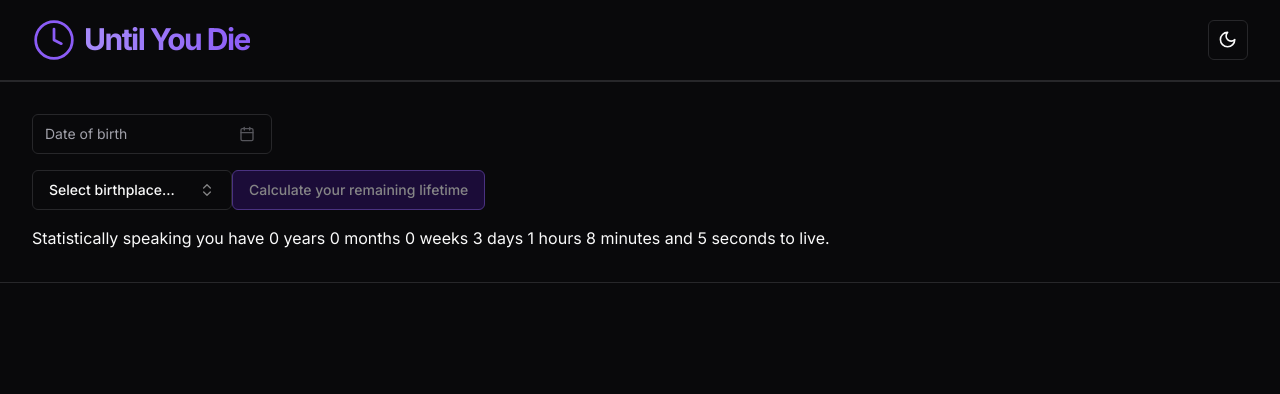
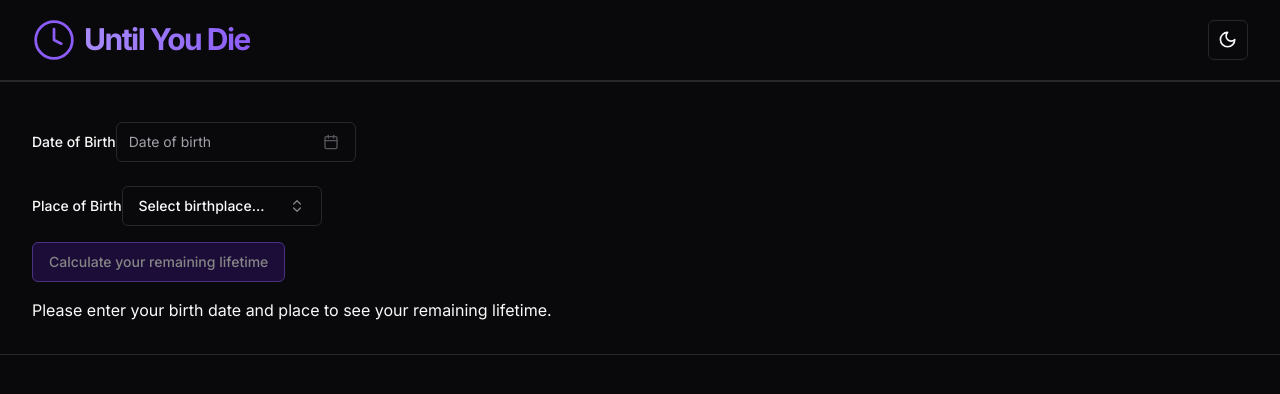
Before and after one commit to schufot/until-you-die, a Next.js app: page / in a window 1280 px wide. Shown: the top 394 px of the page. Built offline with nearby package versions, Linux system fonts and the light colour scheme.

Commit message:
add input fields

```diff
--- a/app/(page)/page.tsx
+++ b/app/(page)/page.tsx
@@ -9,7 +9,6 @@ import { UntilYouDieForm } from "../until-you-die-form";
 
 function page() {
   return (
-    <form>
     <div className="h-full bg-background">
       <div className="border-b bg-card">
         <div className="container flex flex-wrap items-center justify-between gap-6 py-8">
@@ -18,7 +17,6 @@ function page() {
         </div>
       </div>
     </div>
-    </form>
   );
 }
 
--- a/app/index.tsx
+++ b/app/index.tsx
@@ -1,21 +1,19 @@
-import { UntilYouDieForm } from "./until-you-die-form";
 import { z } from "zod";
-import {create} from "zustand";
+import { create } from "zustand";
+
+export const UntilYouDieSchema = z.object({
+  birthDate: z.date(),
+  birthPlace: z.enum(["Africa", "America", "Asia", "Europe", "Oceania"]),
+});
+
+export type UntilYouDieForm = z.infer<typeof UntilYouDieSchema>;
 
 type UntilYouDieStore = {
-    data: UntilYouDieForm;
-    setData: (data: UntilYouDieStore["data"]) => void;
+  data: UntilYouDieForm | null;
+  setData: (data: UntilYouDieForm) => void;
 };
 
 export const useUntilYouDieStore = create<UntilYouDieStore>((set) => ({
-    data:{
-
-    },
-    setData: (data) => set({data}),
+  data: null,
+  setData: (data) => set({ data }),
 }));
-
-export const UntilYouDieSchema = z.object({
-
-});
-
-export type UntilYouDieForm = z.infer<typeof UntilYouDieSchema>;
--- a/app/until-you-die-form.tsx
+++ b/app/until-you-die-form.tsx
@@ -1,37 +1,50 @@
 import { Combobox } from "@/components/Combobox";
+import { DatePicker } from "@/components/DatePicker";
 import Timer from "@/components/Timer";
 import { Button } from "@/components/ui/button";
-import { Calendar } from "@/components/ui/calendar";
-import { Form } from "@/components/ui/form";
+import { Form, FormField, FormItem, FormLabel } from "@/components/ui/form";
 import { cn } from "@/lib/utils";
 import { zodResolver } from "@hookform/resolvers/zod";
 import { useForm } from "react-hook-form";
 import { toast } from "sonner";
-import { UntilYouDieSchema, type UntilYouDieForm } from ".";
-import { DatePicker } from "@/components/DatePicker";
+import {
+  UntilYouDieSchema,
+  type UntilYouDieForm,
+  useUntilYouDieStore,
+} from ".";
+
+const birthPlaceOptions = [
+  { value: "Africa", label: "Africa" },
+  { value: "America", label: "America" },
+  { value: "Asia", label: "Asia" },
+  { value: "Europe", label: "Europe" },
+  { value: "Oceania", label: "Oceania" },
+];
 
 interface UntilYouDieFormProps extends React.HTMLAttributes<HTMLFormElement> {
-  onSubmitAction: (data: UntilYouDieForm) => Promise<void>;
   formId?: string;
 }
 
 export function UntilYouDieForm({
   className,
-  onSubmitAction,
   formId = "until-you-die-form",
 }: UntilYouDieFormProps) {
-  const form = useForm({
+  const setData = useUntilYouDieStore((state) => state.setData);
+  const form = useForm<UntilYouDieForm>({
     resolver: zodResolver(UntilYouDieSchema),
-    defaultValues: {},
+    defaultValues: {
+      birthDate: undefined,
+      birthPlace: undefined,
+    },
   });
 
   const { isDirty } = form.formState;
 
   const onSubmit = async (data: UntilYouDieForm) => {
-    console.log("Form submitted");
+    console.log("Form submitted", data);
     try {
-      console.log(data);
-      toast.success("Calculation successfull.");
+      setData(data);
+      toast.success("Calculation successful.");
     } catch (error) {
       console.error("Error calculating.", error);
       toast.error("Error calculating.");
@@ -45,8 +58,26 @@ export function UntilYouDieForm({
         onSubmit={form.handleSubmit(onSubmit)}
         className={cn("space-y-4", className)}
       >
-        <DatePicker />
-        <Combobox></Combobox>
+        <FormField
+          control={form.control}
+          name="birthDate"
+          render={({ field }) => (
+            <FormItem>
+              <FormLabel>Date of Birth</FormLabel>
+              <DatePicker field={field} />
+            </FormItem>
+          )}
+        />
+        <FormField
+          control={form.control}
+          name="birthPlace"
+          render={({ field }) => (
+            <FormItem>
+              <FormLabel>Place of Birth</FormLabel>
+              <Combobox field={field} options={birthPlaceOptions} />
+            </FormItem>
+          )}
+        />
         <Button
           form={formId}
           type="submit"
--- a/components/Combobox.tsx
+++ b/components/Combobox.tsx
@@ -1,52 +1,37 @@
-"use client"
+"use client";
 
-import * as React from "react"
-import { Check, ChevronsUpDown } from "lucide-react"
-
-import { cn } from "@/lib/utils"
-import { Button } from "@/components/ui/button"
+import * as React from "react";
+import { Check, ChevronsUpDown } from "lucide-react";
+import { cn } from "@/lib/utils";
+import { Button } from "@/components/ui/button";
 import {
   Command,
   CommandEmpty,
   CommandGroup,
   CommandInput,
   CommandItem,
-  CommandList,
-} from "@/components/ui/command"
+} from "@/components/ui/command";
 import {
   Popover,
   PopoverContent,
   PopoverTrigger,
-} from "@/components/ui/popover"
+} from "@/components/ui/popover";
+import { ControllerRenderProps } from "react-hook-form";
 
-const birthplaces = [
-  {
-    value: "africa",
-    label: "Africa",
-  },
-  {
-    value: "america",
-    label: "America",
-  },
-  {
-    value: "asia",
-    label: "Asia",
-  },
-  {
-    value: "europe",
-    label: "Europe",
-  },
-  {
-    value: "oceania",
-    label: "Oceania",
-  },
-]
+interface ComboboxProps {
+  field: ControllerRenderProps<any, "birthPlace">;
+  options?: { value: string; label: string }[];
+}
 
-export function Combobox() {
-  const [open, setOpen] = React.useState(false)
-  const [value, setValue] = React.useState("")
+export function Combobox({ field, options = [] }: ComboboxProps) {
+  const [open, setOpen] = React.useState(false);
 
+  console.log("Combobox render - field:", field, "options:", options);
 
+  if (!Array.isArray(options)) {
+    console.error("Options is not an array:", options);
+    return <div>Error: Invalid options</div>;
+  }
 
   return (
     <Popover open={open} onOpenChange={setOpen}>
@@ -57,41 +42,40 @@ export function Combobox() {
           aria-expanded={open}
           className="w-[200px] justify-between"
         >
-          {value
-            ? birthplaces.find((birthplace) => birthplace.value === value)?.label
+          {field.value
+            ? options.find((option) => option.value === field.value)?.label ||
+              "Unknown"
             : "Select birthplace..."}
           <ChevronsUpDown className="ml-2 h-4 w-4 shrink-0 opacity-50" />
         </Button>
       </PopoverTrigger>
-      <PopoverContent>
+      <PopoverContent className="w-[200px] p-0">
         <Command>
           <CommandInput placeholder="Search birthplace..." />
-          <CommandList>
           <CommandEmpty>No birthplace found.</CommandEmpty>
           <CommandGroup>
-              {birthplaces.map((birthplace) => (
+            {options.map((option) => (
               <CommandItem
-                  key={birthplace.value}
-                  value={birthplace.value}
+                key={option.value}
                 onSelect={(currentValue) => {
-                    setValue(currentValue === value ? "" : currentValue)
-                    setOpen(false)
+                  field.onChange(
+                    currentValue === field.value ? "" : currentValue
+                  );
+                  setOpen(false);
                 }}
               >
                 <Check
                   className={cn(
                     "mr-2 h-4 w-4",
-                      value === birthplace.value ? "opacity-100" : "opacity-0"
+                    field.value === option.value ? "opacity-100" : "opacity-0"
                   )}
                 />
-                  {birthplace.label}
+                {option.label}
               </CommandItem>
             ))}
-
           </CommandGroup>
-          </CommandList>
         </Command>
       </PopoverContent>
     </Popover>
-  )
+  );
 }
--- a/components/DatePicker.tsx
+++ b/components/DatePicker.tsx
@@ -1,64 +1,25 @@
 "use client";
 
-import { zodResolver } from "@hookform/resolvers/zod";
 import { format } from "date-fns";
 import { CalendarIcon } from "lucide-react";
-import { useForm } from "react-hook-form";
-import { z } from "zod";
-
-import { cn } from "@/lib/utils";
 import { Button } from "@/components/ui/button";
-import {
-  Form,
-  FormControl,
-  FormDescription,
-  FormField,
-  FormItem,
-  FormLabel,
-  FormMessage,
-} from "@/components/ui/form";
+import { Calendar } from "./ui/calendar";
 import {
   Popover,
   PopoverContent,
   PopoverTrigger,
 } from "@/components/ui/popover";
-import { toast } from "@/components/ui/use-toast";
-import React from "react";
-import { Calendar } from "./ui/calendar";
+import { cn } from "@/lib/utils";
+import { ControllerRenderProps } from "react-hook-form";
 
-const FormSchema = z.object({
-  dob: z.date({
-    required_error: "A date of birth is required.",
-  }),
-});
-
-export function DatePicker() {
-  const form = useForm<z.infer<typeof FormSchema>>({
-    resolver: zodResolver(FormSchema),
-  });
-
-  function onSubmit(data: z.infer<typeof FormSchema>) {
-    toast({
-      title: "You submitted the following values:",
-      description: (
-        <pre className="mt-2 w-[340px] rounded-md bg-slate-950 p-4">
-          <code className="text-white">{JSON.stringify(data, null, 2)}</code>
-        </pre>
-      ),
-    });
+interface DatePickerProps {
+  field: ControllerRenderProps<any, "birthDate">;
 }
 
+export function DatePicker({ field }: DatePickerProps) {
   return (
-    <Form {...form}>
-      <form onSubmit={form.handleSubmit(onSubmit)} className="space-y-8">
-        <FormField
-          control={form.control}
-          name="dob"
-          render={({ field }) => (
-            <FormItem className="flex flex-col">
     <Popover>
       <PopoverTrigger asChild>
-                  <FormControl>
         <Button
           variant={"outline"}
           className={cn(
@@ -73,7 +34,6 @@ export function DatePicker() {
           )}
           <CalendarIcon className="ml-auto h-4 w-4 opacity-50" />
         </Button>
-                  </FormControl>
       </PopoverTrigger>
       <PopoverContent className="w-auto p-0" align="start">
         <Calendar
@@ -90,12 +50,5 @@ export function DatePicker() {
         />
       </PopoverContent>
     </Popover>
-
-              <FormMessage />
-            </FormItem>
-          )}
-        />
-      </form>
-    </Form>
   );
 }
--- a/components/Timer.tsx
+++ b/components/Timer.tsx
@@ -1,6 +1,7 @@
 "use client";
 
-import React, { useEffect, useState } from 'react'
+import { useUntilYouDieStore } from "@/app";
+import React, { useEffect, useState } from "react";
 
 function Timer() {
   const [years, setYears] = useState(0);
@@ -11,12 +12,45 @@ function Timer() {
   const [minutes, setMinutes] = useState(0);
   const [seconds, setSeconds] = useState(0);
 
+  const data = useUntilYouDieStore((state) => state.data);
+
   useEffect(() => {
+    if (!data) return;
 
-        const target = new Date("08/12/2024 20:00:00"); // Daten vom statistischen Bundesamt bzw. Todestag
+    const { birthDate, birthPlace } = data;
+
+    let lifeExpectancy;
+    switch (birthPlace) {
+      case "Africa":
+        lifeExpectancy = 63;
+        break;
+      case "America":
+        lifeExpectancy = 74;
+        break;
+      case "Asia":
+        lifeExpectancy = 73;
+        break;
+      case "Europe":
+        lifeExpectancy = 79;
+        break;
+      case "Oceania":
+        lifeExpectancy = 74;
+        break;
+      default:
+        lifeExpectancy = 0;
+    }
+
+    const deathDate = new Date(birthDate);
+    deathDate.setFullYear(deathDate.getFullYear() + lifeExpectancy);
+
     const interval = setInterval(() => {
-            const now = new Date() // Birthdate vom User
-            const difference = target.getTime() - now.getTime();
+      const now = new Date();
+      const difference = deathDate.getTime() - now.getTime();
+
+      if (difference < 0) {
+        clearInterval(interval);
+        return;
+      }
 
       const y = Math.floor(difference / 31556952000);
       setYears(y);
@@ -38,15 +72,26 @@ function Timer() {
 
       const s = Math.floor((difference % 60000) / 1000);
       setSeconds(s);
+    }, 1000);
 
-        }, 1000)
+    return () => clearInterval(interval);
+  }, [data]);
 
-        return () => clearInterval(interval)
-    }, [])
+  if (!data) {
+    return (
+      <div>
+        Please enter your birth date and place to see your remaining lifetime.
+      </div>
+    );
+  }
 
   return (
-    <div>Statistically speaking you have {years} years {months} months {weeks} weeks {days} days {hours} hours {minutes} minutes and {seconds} seconds to live.</div>
-  )
+    <div>
+      Statistically speaking you have {years} years {months} months {weeks}{" "}
+      weeks {days} days {hours} hours {minutes} minutes and {seconds} seconds to
+      live.
+    </div>
+  );
 }
 
-export default Timer
+export default Timer;
```
Lines whose indentation alone changed are shown as unchanged.
